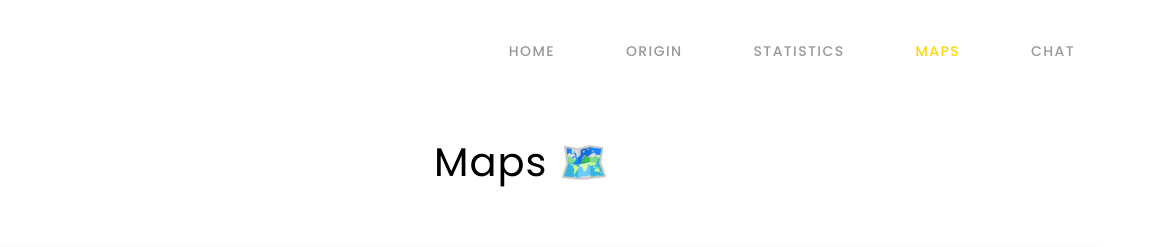
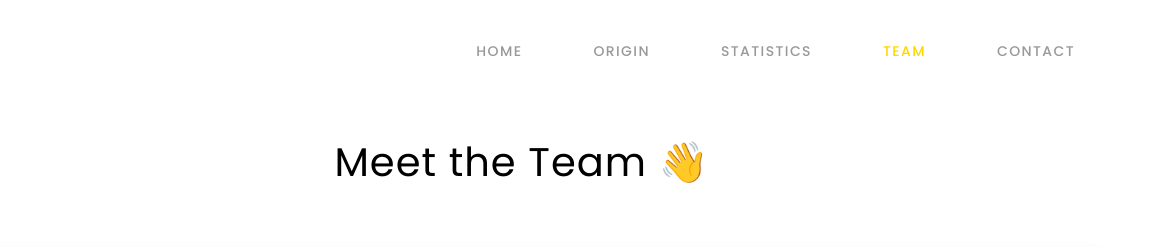
Before and after one commit to Jonathantrans/PMClub, a plain HTML site: page team.html in a window 1280 px wide. Shown: the top 247 px of the page, 118-1280 px from the left. Drawn offline with nearby package versions, Linux system fonts and the light colour scheme.

Commit message:
Update and rename maps.html to team.html

```diff
--- a/maps.html
+++ b/team.html
@@ -90,10 +90,10 @@
           <a class="nav-link" href="statistics.html">Statistics</a></li>
         </li>
         <li  class="currentLink" class="nav-item">
-          <a class="nav-link" href="maps.html" style="color:#ffd700 !important">Maps</a></li>
+          <a class="nav-link" href="team.html" style="color:#ffd700 !important">Team</a></li>
         </li>
         <li class="nav-item">
-          <a class="nav-link" href="chat.html">Chat</a>
+          <a class="nav-link" href="contact.html">Contact</a>
         </li>
       </ul>
     </div>
@@ -102,7 +102,7 @@
   <!-- Maps -->
   <div class="container-fluid">
     <div class="row text-top justify-content-center align-items-center">
-      <h1>Maps 🗺️</h1>
+      <h1>Meet the Team 👋</h1>
     </div>
     <!-- Google Maps Red Panda -->
     <div class="row justify-content-center align-items-center row--no-padding">
```
